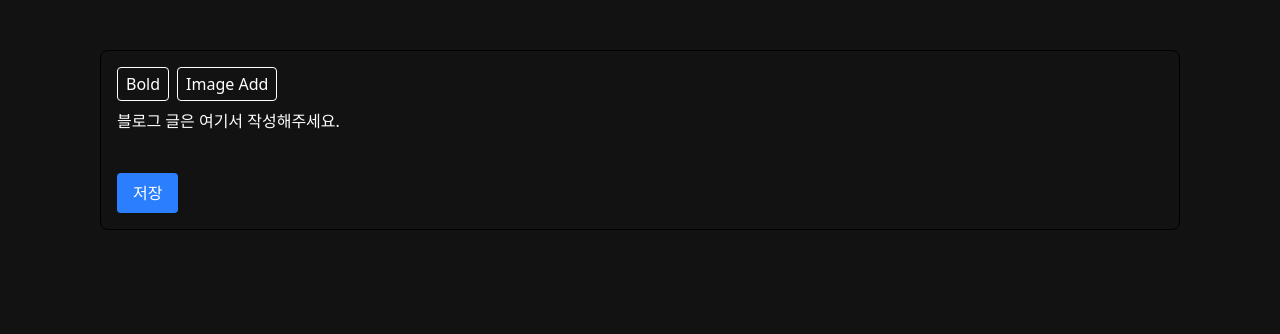
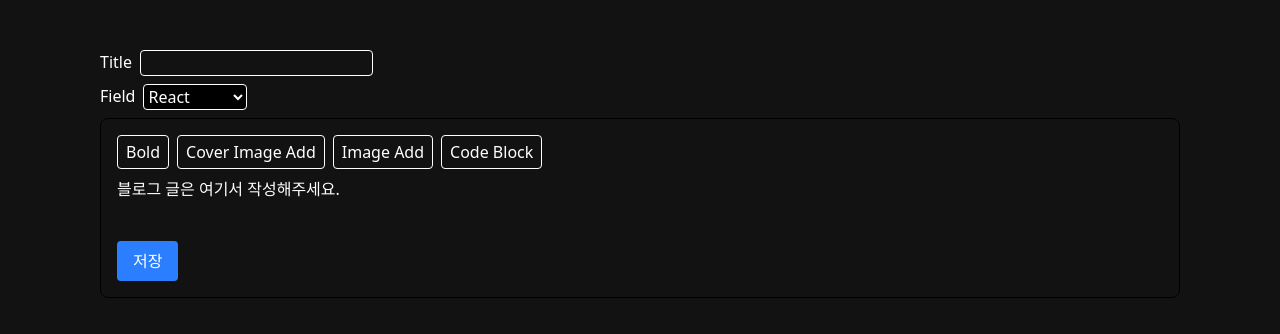
Before and after one commit to hongwontae/Blog, a React (Vite) app in the folder Study-Blog/: page /test/2 in a window 1280 px wide. Shown: the top 334 px of the page. Built offline with nearby package versions, Linux system fonts and the light colour scheme; a web font is replaced by a local one.

Commit message:
post working

```diff
--- a/Study-Blog/package.json
+++ b/Study-Blog/package.json
@@ -12,6 +12,9 @@
   "dependencies": {
     "@tailwindcss/vite": "^4.1.13",
     "@tanstack/react-query": "^5.89.0",
+    "@tiptap/extension-code": "^3.9.0",
+    "@tiptap/extension-code-block": "^3.9.0",
+    "@tiptap/extension-code-block-lowlight": "^3.9.0",
     "@tiptap/extension-image": "^3.8.0",
     "@tiptap/extension-link": "^3.8.0",
     "@tiptap/extension-placeholder": "^3.8.0",
@@ -20,6 +23,8 @@
     "@uiw/react-markdown-preview": "^5.1.5",
     "@uiw/react-md-editor": "^4.0.8",
     "framer-motion": "^12.23.15",
+    "highlight.js": "^11.11.1",
+    "lowlight": "^3.3.0",
     "react": "^19.1.1",
     "react-dom": "^19.1.1",
     "react-router-dom": "^7.9.1",
--- a/Study-Blog/src/index.css
+++ b/Study-Blog/src/index.css
@@ -32,3 +32,30 @@ body {
   margin-left: 100px;
   margin-right: 100px;
 }
+
+.ProseMirror pre {
+  background-color: #1e1e1e;
+  color: #dcdcdc;
+  padding: 14px 16px;
+  border-radius: 8px;
+  overflow-x: auto;
+  font-family: "Fira Code", monospace;
+  line-height: 1.5;
+}
+
+/* 코드 내부 텍스트 */
+.ProseMirror code {
+  color: inherit;
+  background: none;
+  font-family: inherit;
+}
+
+.ProseMirror img {
+  max-width: min(800px, 100%);
+  width: auto;
+  height: auto;
+  display: block;
+  margin-left : auto;
+  margin-right : auto;
+  border-radius: 6px;
+}
--- a/Study-Blog/src/pages/BlogPost.tsx
+++ b/Study-Blog/src/pages/BlogPost.tsx
@@ -1,32 +1,73 @@
 import { EditorContent, useEditor } from "@tiptap/react";
 import StarterKit from "@tiptap/starter-kit";
 import Image from "@tiptap/extension-image";
-import Link from "@tiptap/extension-link";
-import { useRef, useState } from "react";
+import CodeBlockLowlight from "@tiptap/extension-code-block-lowlight";
+import { createLowlight } from "lowlight";
+import js from "highlight.js/lib/languages/javascript";
+import React, { useEffect, useRef, useState } from "react";
+
+const low = createLowlight({
+  js,
+});
 
 type ImageWithAlt = {
   file: File;
   alt: string;
+  cover? : boolean;
+  src : string;
 };
 function BlogPost() {
   const [images, setImages] = useState<ImageWithAlt[]>([]);
   const inputRef = useRef<HTMLInputElement>(null);
+  const coverInputRef = useRef<HTMLInputElement>(null);
+
+  console.log(images);
 
   const editor = useEditor({
-    extensions: [StarterKit, Image, Link],
+    extensions: [
+      StarterKit.configure({
+        codeBlock: false,
+      }),
+      Image,
+      CodeBlockLowlight.configure({
+        lowlight: low,
+      }),
+    ],
     content: "<p>블로그 글은 여기서 작성해주세요.<p/>",
   });
+
+  useEffect(()=>{
+
+    if(!editor){return};
+
+ const handleUpdate = ()=>{
+  setImages((prev)=>{
+    return prev.filter(({src})=>{
+      return editor.getHTML().includes(src)
+    })
+  })
+ }
+
+   editor.on('update', handleUpdate);
+
+   return ()=>{
+    editor.off('update', handleUpdate);
+   }
+
+  }, [editor]);
 
   function handleFiles(e: React.ChangeEvent<HTMLInputElement>) {
     if (!e.target.files) {
       return;
     }
+
     const selectedFiles = Array.from(e.target.files);
 
     const filesWithAlt = selectedFiles.map((file) => {
       return {
         file,
         alt: "123",
+        src : URL.createObjectURL(file),
       };
     });
 
@@ -34,10 +75,38 @@ function BlogPost() {
       return [...prev, ...filesWithAlt];
     });
 
-    filesWithAlt.forEach(({ alt, file }) => {
-      const url = URL.createObjectURL(file);
-      editor?.chain().focus().setImage({ src: url, alt }).run();
+    filesWithAlt.forEach(({ alt, src }) => {
+      editor?.chain().focus().setImage({ src, alt }).run();
     });
+  }
+
+  function handleFile(e : React.ChangeEvent<HTMLInputElement>){
+    if(!e.target.files){
+      return;
+    }
+
+    const coverOnlyOne = images.some(({cover})=>{
+      return cover
+    })
+
+    if(coverOnlyOne){
+      return;
+    }
+
+    const selectImage = Array.from(e.target.files);
+
+    const coverImage = selectImage.map((file)=>{
+      return {file, alt: '123', cover : true, src : URL.createObjectURL(file)};
+    })
+
+
+    setImages((prev)=>{
+      return [...prev, ...coverImage ]
+    })
+
+    coverImage.forEach(({src, alt})=>{
+      editor?.chain().focus().setImage({src, alt}).run();
+    })
   }
 
   async function submitHandler() {
@@ -66,6 +135,23 @@ function BlogPost() {
 
   return (
     <>
+      <div className="text-white flex flex-col gap-2 mb-2">
+        <div className="flex flex-row gap-2">
+          <label>Title</label>
+          <input className="border-[1px] rounded-sm" type="text"></input>
+        </div>
+        <div className="flex flex-row gap-2">
+          <label>Field</label>
+          <select className="bg-black border-[1px] rounded-sm">
+            <option value="React">React</option>
+            <option value="Photoshop">Photoshop</option>
+            <option value="TypeScript">TypeScript</option>
+            <option value="JavaScript">JavaScript</option>
+            <option value="NodeJS">NodeJS</option>
+            <option value="NestJS">NestJS</option>
+          </select>
+        </div>
+      </div>
       <div className="border p-4 rounded-lg">
         <div className="flex gap-2 mb-2 text-white">
           <button
@@ -77,10 +163,24 @@ function BlogPost() {
           <button
             className="px-2 py-1 border rounded"
             onClick={() => {
+              coverInputRef?.current?.click();
+            }}
+          >
+            Cover Image Add
+          </button>
+          <button
+            className="px-2 py-1 border rounded"
+            onClick={() => {
               inputRef?.current?.click();
             }}
           >
             Image Add
+          </button>
+          <button
+            className="px-2 py-1 border rounded"
+            onClick={() => editor.chain().focus().toggleCodeBlock().run()}
+          >
+            Code Block
           </button>
           <input
             ref={inputRef}
@@ -90,6 +190,14 @@ function BlogPost() {
             accept="image/*"
             onChange={handleFiles}
           ></input>
+          <input
+            ref={coverInputRef}
+            hidden
+            type="file"
+            accept="image/*"
+            onChange={handleFile}
+          >
+          </input>
         </div>
 
         <EditorContent editor={editor} className="text-white" />
```
Also changed, not shown: 1 other file (tests, documents, lock files or other folders).
